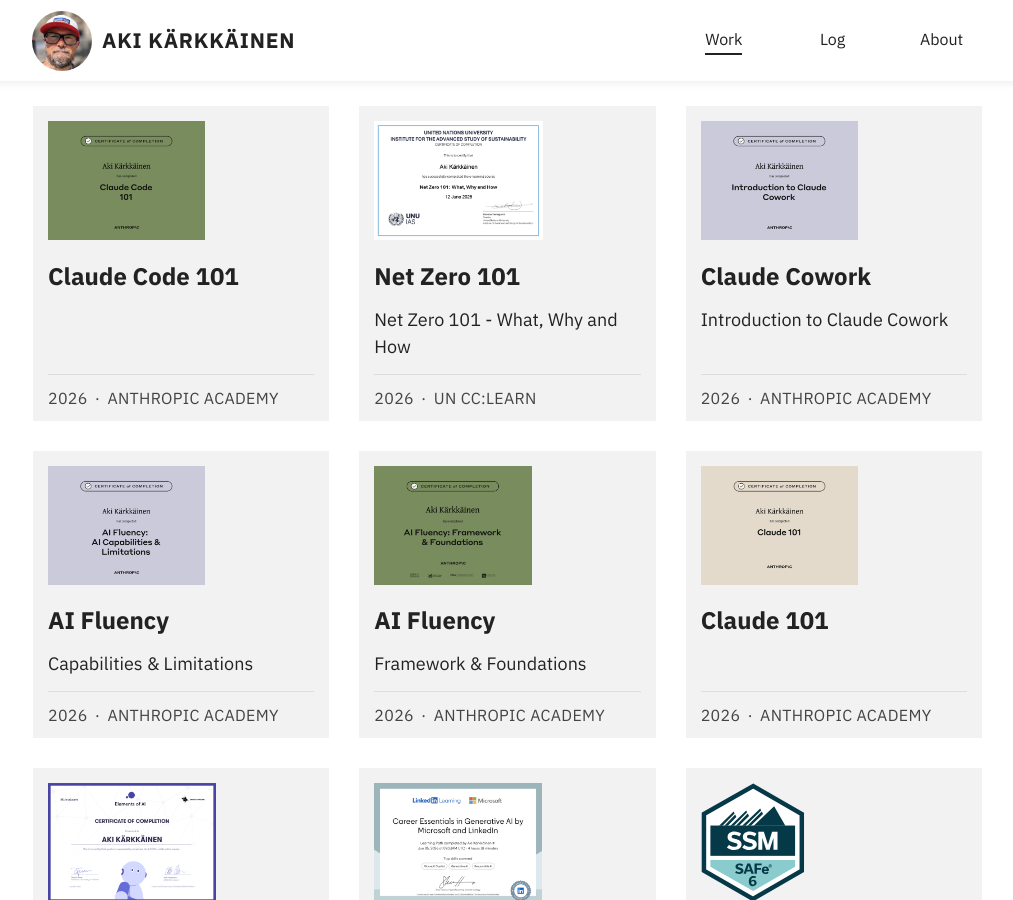
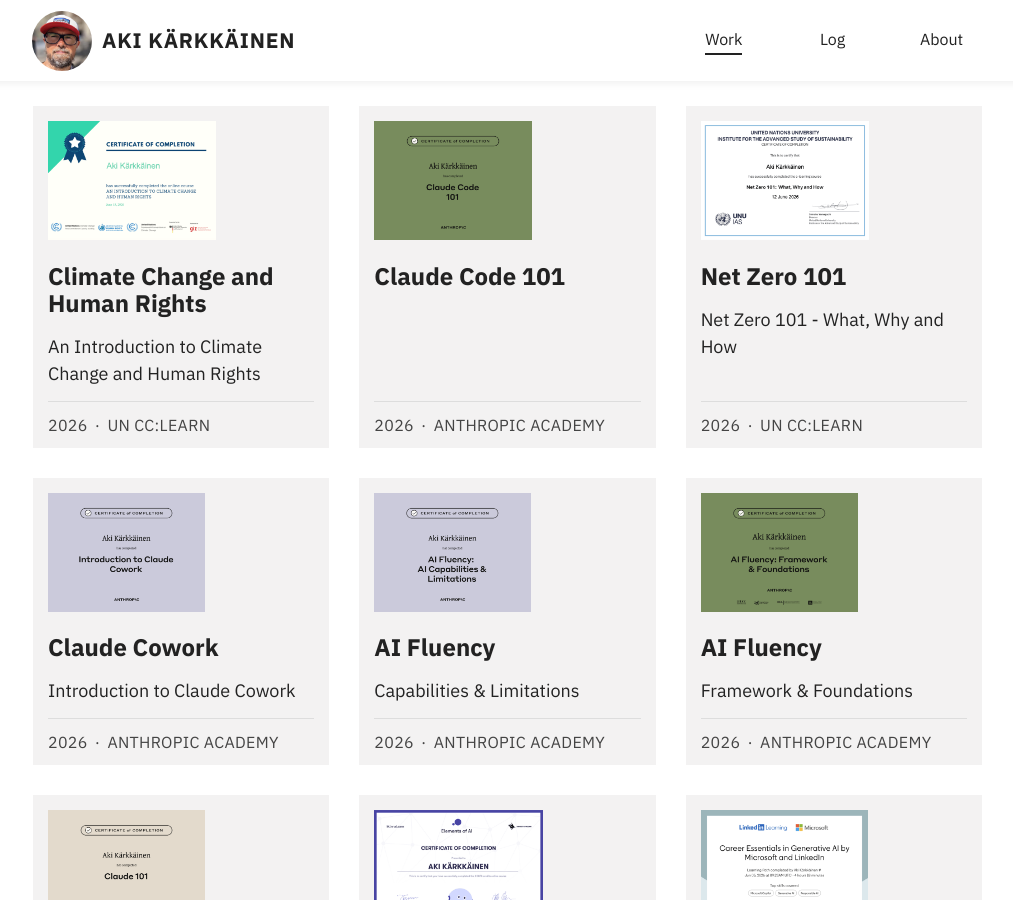
Before and after one commit to akikoo/akikoo.github.io, a Jekyll site: the page built from pages/work/index.html, in a window 1280 px wide and 900 px high, scrolled down 4753 px. Shown: the whole window, without its empty margins (133-1146 px from the left). Built offline with Jekyll 4.4.1, drawn with Linux system fonts in a browser that asks for light colours; some web fonts are replaced.

Commit message:
Add new certificate of completion on climate change and human rights

```diff
--- a/_data/certifications.yml
+++ b/_data/certifications.yml
@@ -1,3 +1,8 @@
+- name: Climate Change and Human Rights
+  description: An Introduction to Climate Change and Human Rights
+  image: an-introduction-to-climate-change-and-human-rights.png
+  url: https://unccelearn.org/course/view.php?id=136&page=overview&lang=en
+  year: 2026 <span class="middot" aria-hidden="true">&middot;</span> UN CC:Learn
 - name: Claude Code 101
   description:
   image: claude-code-101.png
```
Also changed, not shown: assets/images/certifications/an-introduction-to-climate-change-and-human-rights.png (added).
